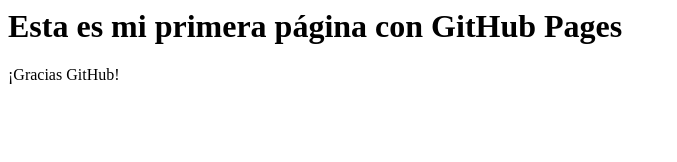
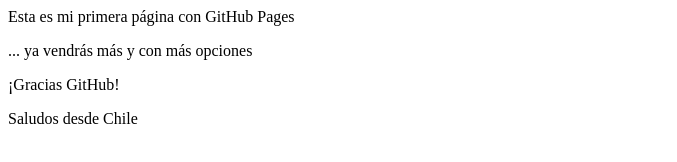
Before and after one commit to Pachuquense/Actividad-MIT, a plain HTML site: page index.html in a window 1280 px wide. Shown: the whole page, without its empty margins (0-677 px from the left). Drawn offline with Linux system fonts and the light colour scheme.

Commit message:
Update index.html

```diff
--- a/index.html
+++ b/index.html
@@ -1,4 +1,5 @@
 <html>
-<h1> Esta es mi primera página con GitHub Pages </h1>
+<p> Esta es mi primera página con GitHub Pages</p>... <h>ya vendrás más y con más opciones </h1>
 <p>¡Gracias GitHub!</p>
+<p>Saludos desde Chile</p>
 </html>
```
